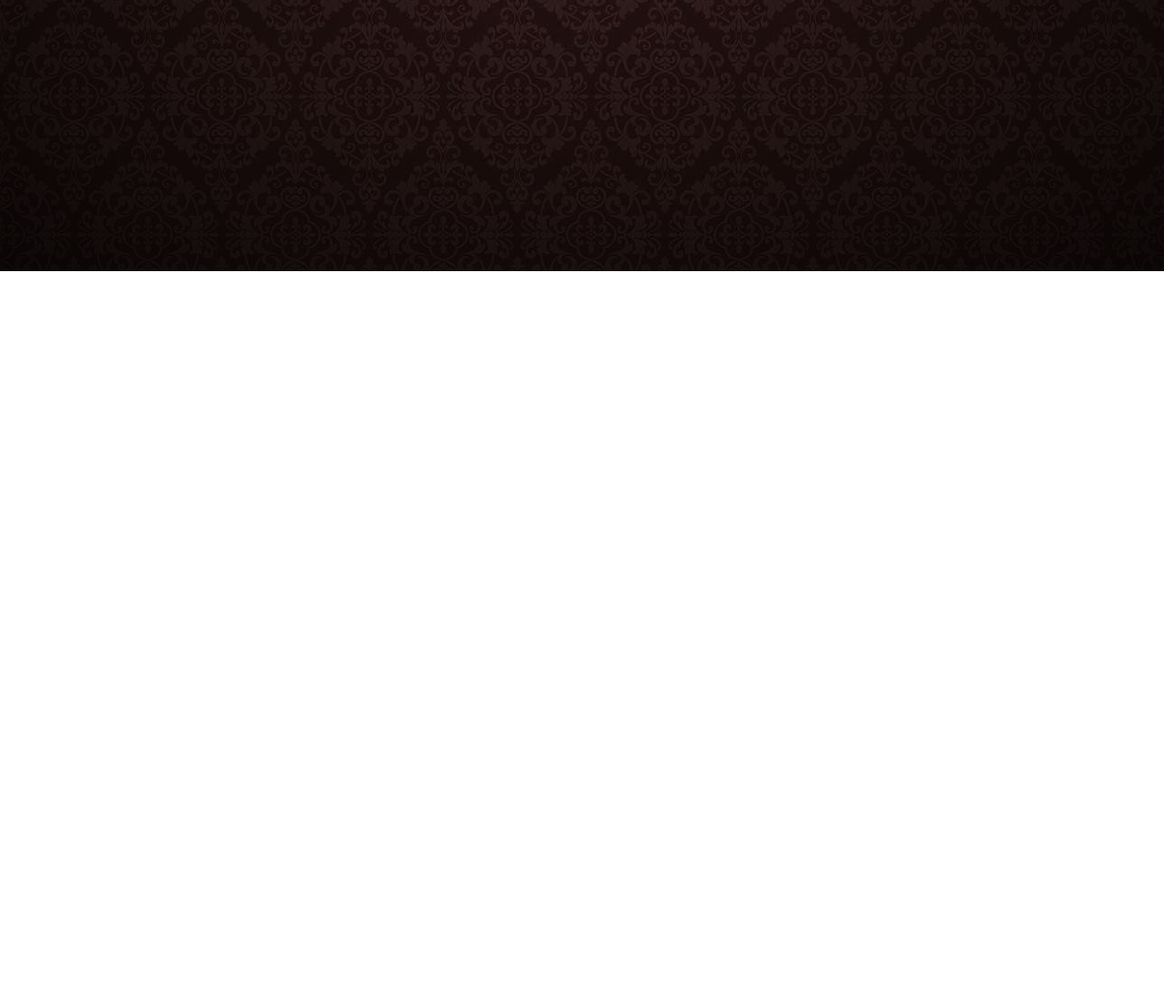
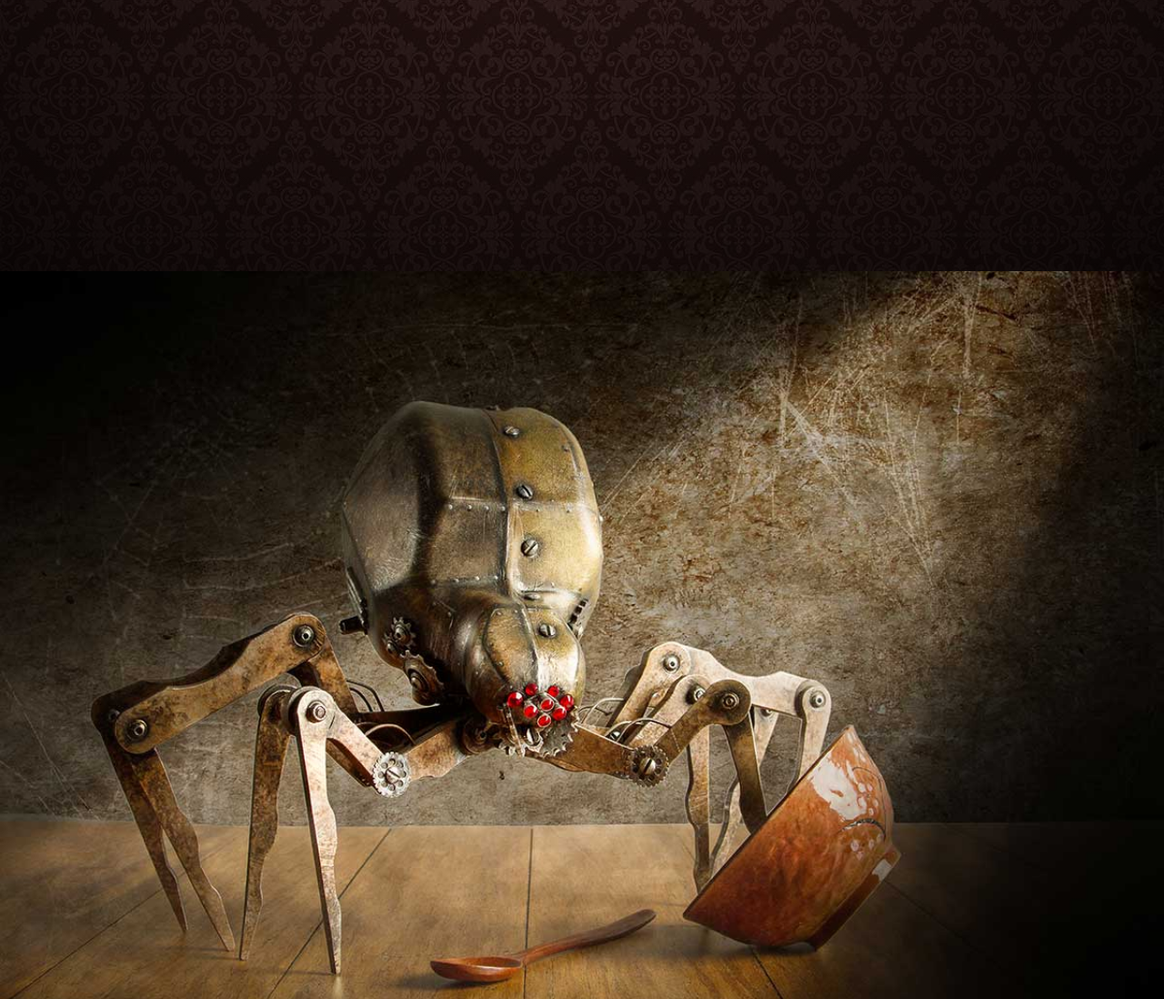
Before and after one commit to tonym/mouseandmoonphotography.com, a plain HTML site: page index.html in a window 1280 px wide. Shown: the part 502-1600 px from the top of the page at 91% size. Before the commit the page ends 800 px from the top, so only its background shows below. Drawn offline with Linux system fonts and the light colour scheme; a web font is replaced by a local one.

Commit message:
css tweak

```diff
--- a/assets/css/main.css
+++ b/assets/css/main.css
@@ -2,13 +2,6 @@ html, body {
 	height: 100%;
 }
 
-body {
-  background: url(../img/bg.1200.jpg) no-repeat center center;
-  -webkit-background-size: cover;
-  -moz-background-size: cover;
-  -o-background-size: cover;
-  background-size: cover;
-}
 .banner {
 	color: #999;
 	padding: 40px;
@@ -44,3 +37,13 @@ body {
 
 .scroll-test {
 	background: url(../img/bg.1200.jpg) no-repeat center center;
+	-webkit-background-size: cover;
+  -moz-background-size: cover;
+  -o-background-size: cover;
+  background-size: cover;
+	height: 100%;
+	min-height: 100%;
+	position: relative;
+	top: 100%;
+	width: 100%;
+}
```
